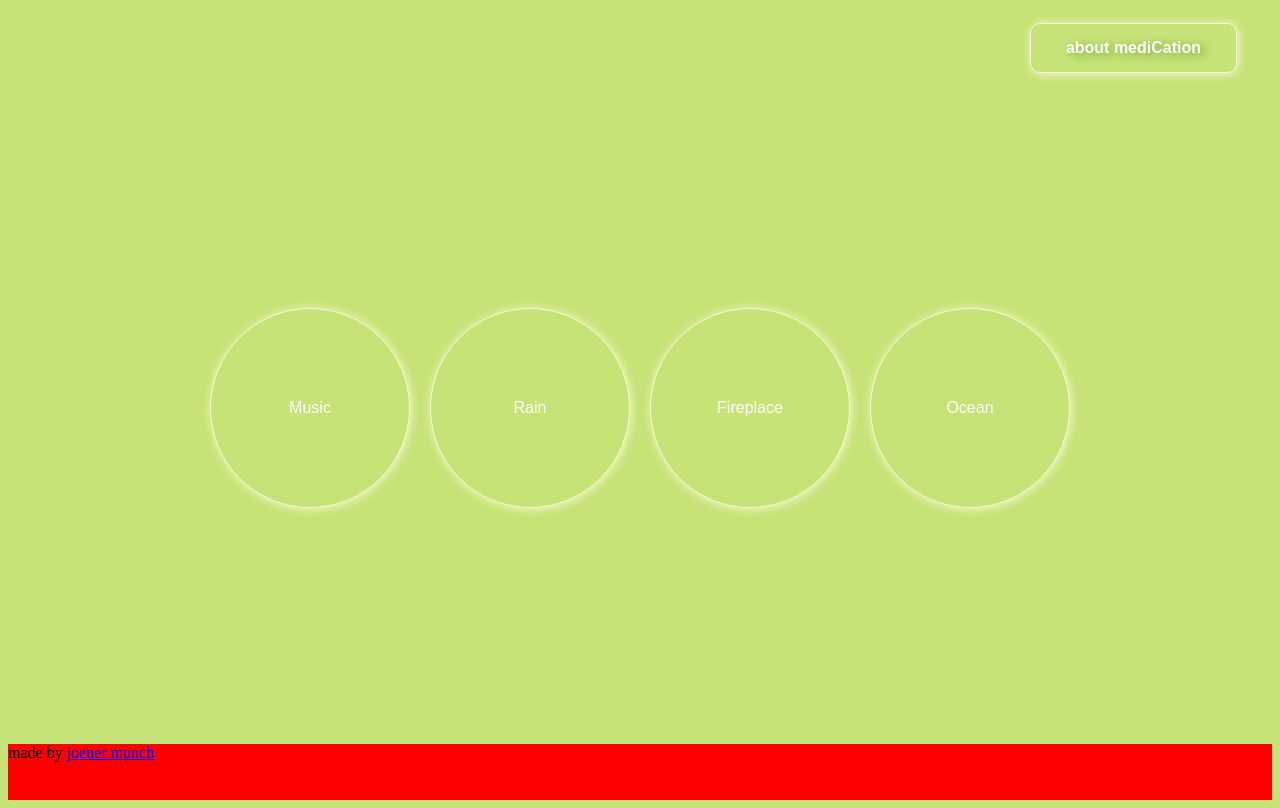
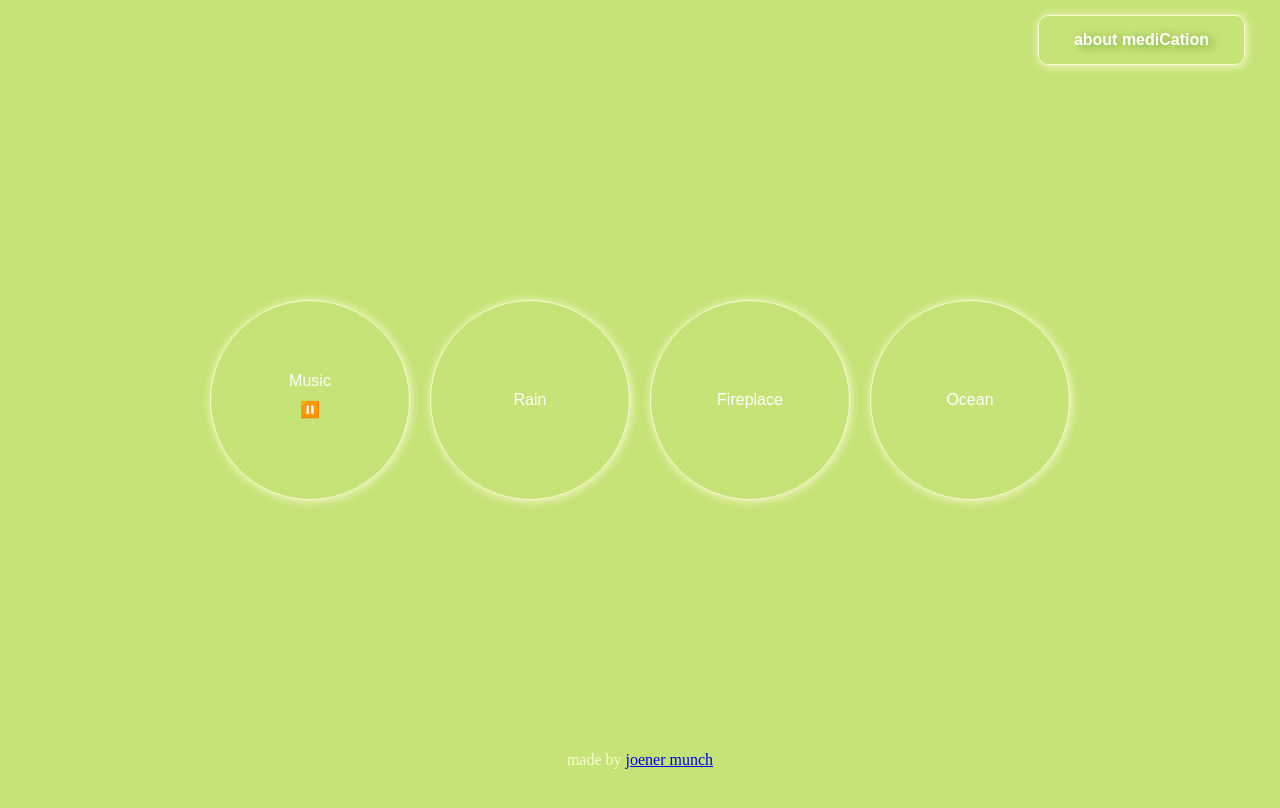
Before and after one commit to joenermunch/mediCation, a plain HTML site: page index.html in a window 1280 px wide. Both pictures are taken after a click on the button "Music". Drawn offline with Linux system fonts and the light colour scheme; a web font is replaced by a local one.

Commit message:
added more styling

```diff
--- a/script.js
+++ b/script.js
@@ -1,6 +1,11 @@
 const aboutButton = document.querySelector(".about-btn");
 const aboutSection = document.querySelector(".about");
+const musicBtn = document.querySelector(".music");
 
 aboutButton.addEventListener("click", () => {
   aboutSection.classList.toggle("on");
 });
+
+musicBtn.addEventListener("click", () => {
+  musicBtn.classList.add("event");
+});
--- a/style.scss
+++ b/style.scss
@@ -3,7 +3,16 @@ $lightgreen: #c6e377;
 $midgreen: #729d39;
 $darkgreen: #36622b;
 
+*,
+*::before,
+*::after {
+  box-sizing: border-box;
+}
+
 body {
+  height: 100%;
+  padding: 0;
+  margin: 0;
   background-color: $lightgreen;
 }
 
@@ -12,7 +21,8 @@ header {
   justify-content: flex-end;
   align-items: center;
   margin-right: 35px;
-  height: 10vh;
+  max-height: 10vh;
+
   ul {
     list-style: none;
   }
@@ -58,16 +68,18 @@ main {
     background: none;
     border: 1px solid $mybeige;
     transition: 0.3s;
+    display: flex;
+    flex-direction: column;
+
+    align-items: center;
+
+    justify-content: center;
 
     &:hover {
       transform: scale(1.1);
       cursor: pointer;
     }
   }
-}
-
-.about {
-  height: 80vh;
 }
 
 .on {
@@ -83,6 +95,17 @@ main {
 }
 
 footer {
-  height: 7vh;
-  background-color: red;
+  height: 10vh;
+  color: #fbfad3;
+  text-align: center;
+  display: flex;
+  justify-content: center;
+  align-items: center;
 }
+
+.event {
+  &::after {
+    margin: 10px;
+    content: "⏸️";
+  }
+}
```
Also changed, not shown: style.css, 1 other file.
